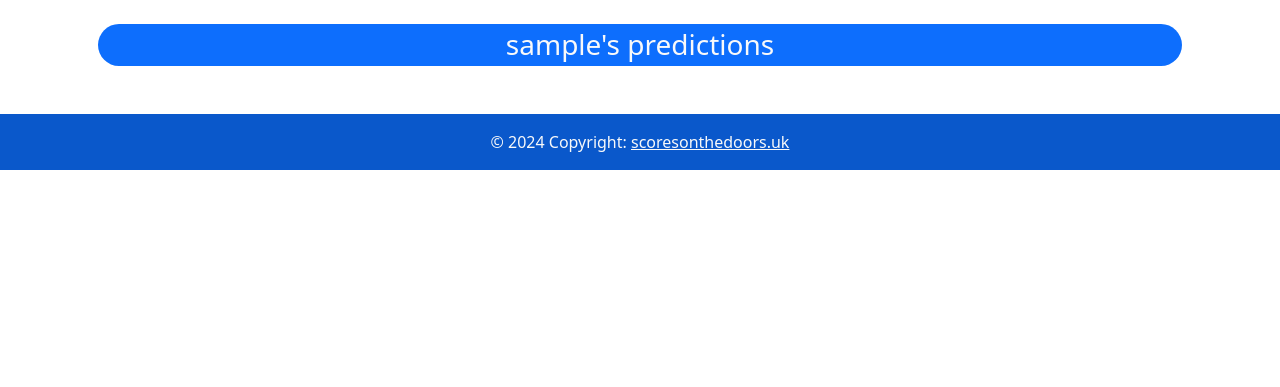
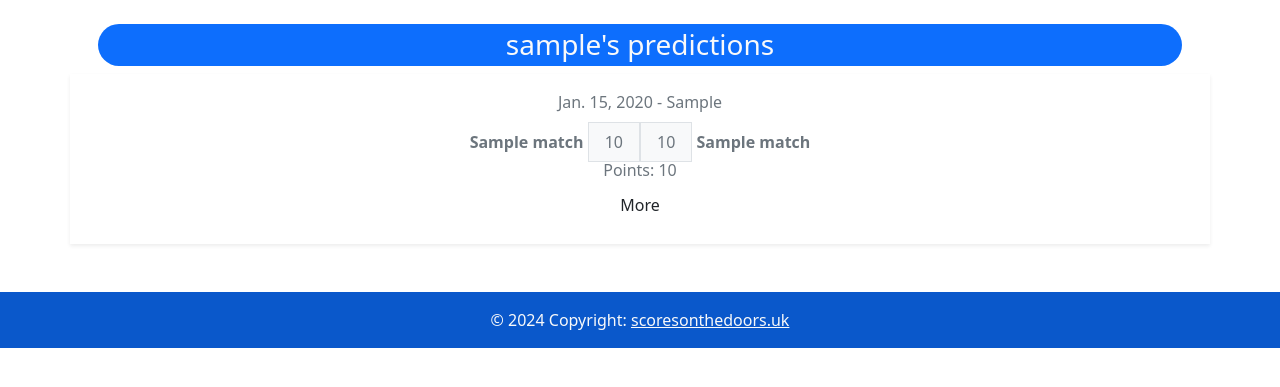
Before and after one commit to Grahev/scoresonthedoors, a Django app: a page that uses predicts/templates/user_predictions_list.html in a window 1280 px wide. Shown: the part 56-443 px from the top of the page. Run offline with Django 4.2, Linux system fonts and the light colour scheme; tables that the repository leaves empty hold one stand-in row (values such as "Sample post"); a database or web service that is not in the repository returns one stand-in record (values such as "Sample title"); data that the repository does not hold is empty.

Commit message:
points fixed

```diff
--- a/predicts/models.py
+++ b/predicts/models.py
@@ -58,7 +58,7 @@ class Match(models.Model):
             r = requests.get(self.api_url, params=params, headers=headers)
             if r.status_code == 200:
                 data = r.json()
-                cache.set(cache_key, data, timeout=3600) #3600 1 hour timeout,  86400 s (24 h * 3600 seconds/hour)
+                cache.set(cache_key, data, timeout=60) #3600 1 hour timeout,  86400 s (24 h * 3600 seconds/hour)
             else:
                 data = None
 
@@ -170,6 +170,8 @@ class Match(models.Model):
     def is_past_due(self):
         return timezone.now() > self.date
 
+
+
     @property
     def is_active(self):
         return timezone.now() < self.date
@@ -197,39 +199,57 @@ class MatchPrediction(models.Model):
         else:
             return 2
 
+    def save(self, *args, **kwargs):
+        self.onextwo = self.one_x_two(self.homeTeamScore, self.awayTeamScore)
+        super(MatchPrediction,self).save(*args, **kwargs)
+
     def match_result(self):
         return self.one_x_two(self.homeTeamScore, self.awayTeamScore)
 
     def calculate_points(self):
         """calculate points"""
-        if not self.match.started:
-            return 0  # Match not started, points are 0
+        # if not self.match.started:
+        #     return 0  # Match not started, points are 0
 
         m_points = 0
         g_points = 0
 
-        if self.match.started:
+        if  self.match.started and not self.checked:
             print('match started calculate points')
             print(f'pred home team score {self.homeTeamScore} - match h team {self.match.hTeamScore}')
             if self.homeTeamScore == self.match.hTeamScore and self.awayTeamScore == self.match.aTeamScore:
                 m_points =+ 3
+                print('3 points for correct score')
             elif self.onextwo == self.match.onextwo:
                 m_points =+1
+                print('one point for correct winner')
             if self.match.first_goal():
                 if self.goalScorerId == self.match.first_goal()['id']:
                     g_points =+3
+                    print('3 points for correct goalscorere')
                 else:
                 #   for goal in self.match.goalScorers:
                   for goal in self.match.get_goals():
                     if self.goalScorerId == int(goal['id']):
                         g_points += 1
+                        print('one pont for anytime goalscorer')
                         break
             else:
                 pass
             points = m_points + g_points
             self.points = points
+            if self.match.started and self.match.finished:
+                self.checked = True
+            else:
+                self.checked = False
             self.save()
+            print(f'points: {points} \n\n')
             return points
+
+    def __init__(self, *args, **kwargs):
+        super(MatchPrediction, self).__init__(*args, **kwargs)
+        if not self.checked:
+            self.calculate_points()
 
 class NumberOfGamesToPredict(models.Model):
     EPL = models.IntegerField()
--- a/predicts/templates/partials/user_prediction_inactive_prediction.html
+++ b/predicts/templates/partials/user_prediction_inactive_prediction.html
@@ -18,7 +18,7 @@
 
             <!--Points-->
             <div class="fs-6 fw-light text-center mb-1 mt-1 text-secondary">Points:
-                {{prediction.calculate_points}}
+                {{prediction.points}}
             </div>
 
             <!-- Button trigger modal -->
@@ -34,7 +34,7 @@
               <div class="modal-content">
                 <div class="modal-header">
                     <h5 class="modal-title" id="exampleModalLabel">Points:
-                        {{prediction.calculate_points}}
+                        {{prediction.points}}
                     </h5>
                     <button type="button" class="btn-close" data-bs-dismiss="modal" aria-label="Close"></button>
                 </div>
@@ -47,25 +47,13 @@
                         <div class="home col-6 text-end p-0">
                             <span class="fw-bold">{{prediction.match.hTeam_name}}</span>
                             <span class="border px-3 py-2 bg-light">
-                                {% if prediction.match.finish  %}
-                                    {{prediction.match.hTeamScore}}
-                                {% elif prediction.match.started %}
-                                    {{prediction.match.get_result.0}}
-                                {% else %}
-                                    <p>-</p>
-                                {% endif %}
+                                {{prediction.match.hTeamScore}}
                             </span>
                         </div>
 
                         <div class="away col-6 text-left p-0">
                             <span class="border px-3 py-2 bg-light text-left">
-                                {% if prediction.match.finish  %}
                                 {{prediction.match.aTeamScore}}
-                            {% elif prediction.match.started %}
-                                {{prediction.match.get_result.0}}
-                            {% else %}
-                                <p>-</p>
-                            {% endif %}
                             </span>
                             <span class="fw-bold">{{ prediction.match.aTeam_name}}</span>
                         </div>
--- a/predicts/templates/user_predictions_list.html
+++ b/predicts/templates/user_predictions_list.html
@@ -10,99 +10,9 @@
 
 <div class="predictions-container container mt-3">
     <h1 class="fs-3 text-center mt-4 mx-3 bg-primary text-light p-1 rounded-pill">{{predictions.0.user.username}}'s predictions</h1>
-
     {% for prediction in predictions %}
-
-
-        {% if prediction.is_past_due %}
-
-
-
-
-        <div class="fixture row shadow-sm p-3 mb-2 text-secondary">
-            <div class="fs-6 fw-light text-center mb-3 text-secondary">{{prediction.match_date|date}} - {{prediction.league}}</div>
-            <div class="home col-6 text-end p-0">
-                <span class="fw-bold">{{prediction.homeTeamName}}</span>
-                <span class="border px-3 py-2 bg-light">{{prediction.homeTeamScore}}</span>
-            </div>
-
-            <div class="away col-6 text-left p-0">
-                <span class="border px-3 py-2 bg-light text-left">{{prediction.awayTeamScore}}</span>
-                <span class="fw-bold">{{ prediction.awayTeamName}}</span>
-            </div>
-
-            <div class="fs-6 fw-light text-center mb-1 mt-1 text-secondary">Points: {% if prediction.points %} {{prediction.points}}{% endif %} </div>
-
-            <!-- first goalscorer-->
-            <div class="fs-6 fw-light text-center mb-1 mt-1 text-secondary">{{prediction.goalScorerName}} </div>
-
-            <!-- Button trigger modal -->
-            {% comment %} <button type="button" class="btnbtn-sm btn mb-1" data-bs-toggle="modal" data-bs-target="#exampleModal{{prediction.id}}">
-                More
-              </button> {% endcomment %}
-        </div>
-
-
-        <!-- Modal -->
-        <div class="modal fade" id="exampleModal{{prediction.id}}" tabindex="-1" aria-labelledby="exampleModalLabel" aria-hidden="true">
-            <div class="modal-dialog modal-dialog-centered">
-              <div class="modal-content">
-                <div class="modal-header">
-                  <h5 class="modal-title" id="exampleModalLabel">Points: {% if prediction.points %} {{prediction.points}}{% endif %}</h5>
-                  <button type="button" class="btn-close" data-bs-dismiss="modal" aria-label="Close"></button>
-                </div>
-                <div class="modal-body">
-                    <!--full time-->
-                    <div class="fixture row shadow-sm p-3 text-secondary">
-                        <div class="fs-6 fw-light text-center mb-3 text-secondary">{{prediction.match.status}}</div>
-                        <div class="home col-6 text-end p-0">
-                            <span class="fw-bold">{{prediction.homeTeamName}}</span>
-                            <span class="border px-3 py-2 bg-light">{{prediction.homeTeamScore}}</span>
-                        </div>
-
-                        <div class="away col-6 text-left p-0">
-                            <span class="border px-3 py-2 bg-light text-left">{{prediction.match.aTeamScore}}</span>
-                            <span class="fw-bold">{{ prediction.match.aTeam.name}}</span>
-                        </div>
-                        <!--goal scorer-->
-                        <div class="fs-6 fw-light text-center mb-0 text-secondary mt-3"> 1st goal: {{prediction.match.first_goal}}</div>
-
-                    </div>
-
-                <!-- //TODO color coded points in modal section to highlight winner team first goal scorer, anytime goal scorer -->
-                  <!--prediction-->
-                    <div class="fixture row shadow-sm p-3 text-secondary">
-                        <div class="fs-6 fw-light text-center mb-3 text-secondary">Prediction</div>
-                        <div class="home col-6 text-end p-0">
-                            <span class="fw-bold">{{prediction.match.hTeam.name}}</span>
-
-                            <span class="border px-3 py-2 bg-light ">{{prediction.homeTeamScore}}</span>
-
-
-                        </div>
-
-                        <div class="away col-6 text-left p-0">
-                            <span class="border px-3 py-2 bg-light text-left">{{prediction.awayTeamScore}}</span>
-                            <span class="fw-bold">{{ prediction.match.aTeam.name}}</span>
-                        </div>
-                        <!--goal scorer-->
-
-                        <div class="fs-6 fw-light text-center mb-0 text-secondary mt-3"> 1st goal: {{prediction.goalScorer.name}}</div>
-
-                    </div>
-
-
-                </div>
-                <div class="modal-footer">
-                  <button type="button" class="btn btn-secondary" data-bs-dismiss="modal">Close</button>
-                </div>
-              </div>
-            </div>
-          </div>
-
-        <!--END OF INACTIVE PREDICTIONS-->
-
-        {% else %}
+        {% if prediction.match.started %}
+        {% include 'partials/user_prediction_inactive_prediction.html' %}
         {% endif %}
     {% endfor %}
 </div>
--- a/predicts/views.py
+++ b/predicts/views.py
@@ -212,7 +212,7 @@ def match_prediction_update(request, pk):
             #name value in cache table
             f'{pred.match.hTeam_name}_squad',
             #data
-            get_team_squad(pred.match.data['general']['homeTeam']['id']),
+            get_team_squad(pred.match.match_id),
             #time out for cache data
             86400)
         hteam_squad = cache.get(f'{pred.match.hTeam_name}_squad')
@@ -225,7 +225,7 @@ def match_prediction_update(request, pk):
             #name value in cache table
             f'{pred.match.aTeam_name}_squad',
             #data
-            get_team_squad(pred.match.data['general']['awayTeam']['id']),
+            get_team_squad(pred.match.match_id),
             #time out for cache data
             86400)
         hteam_squad = cache.get(f'{pred.match.aTeam_name}_squad')
```
